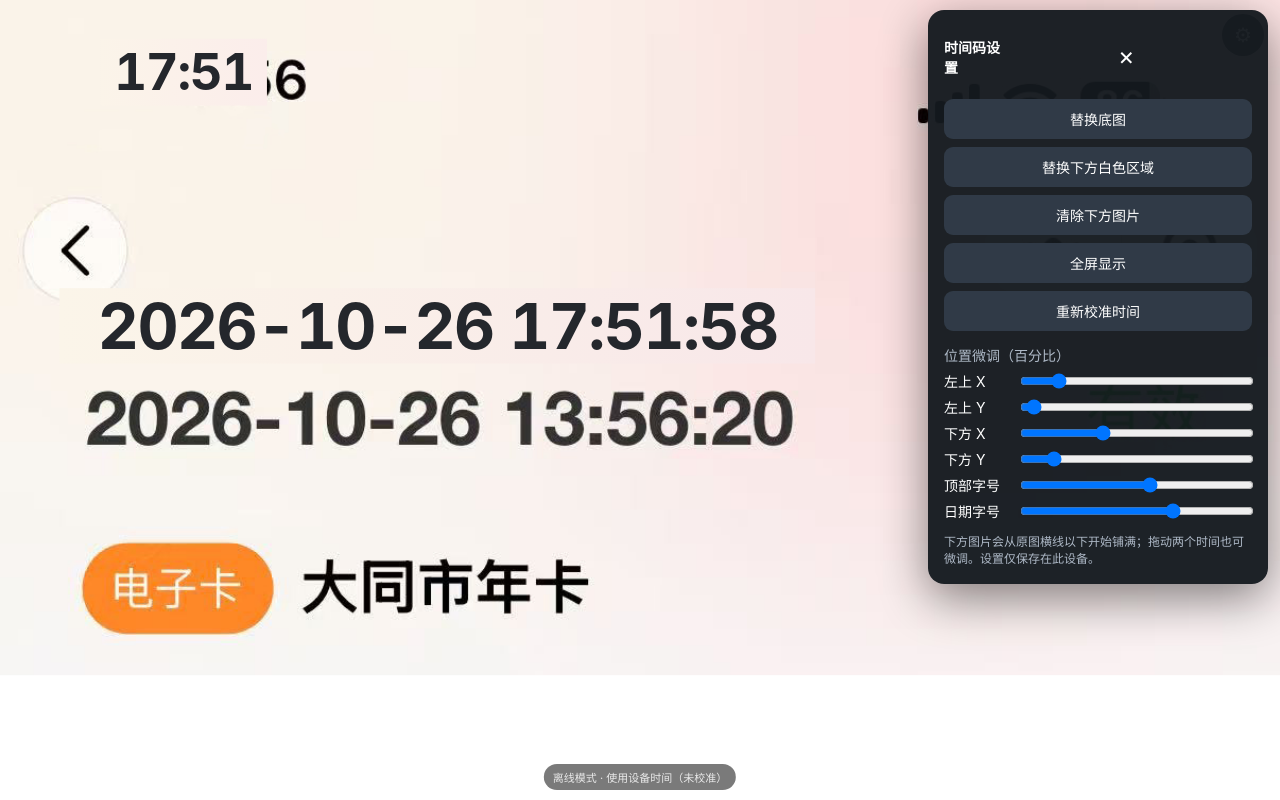
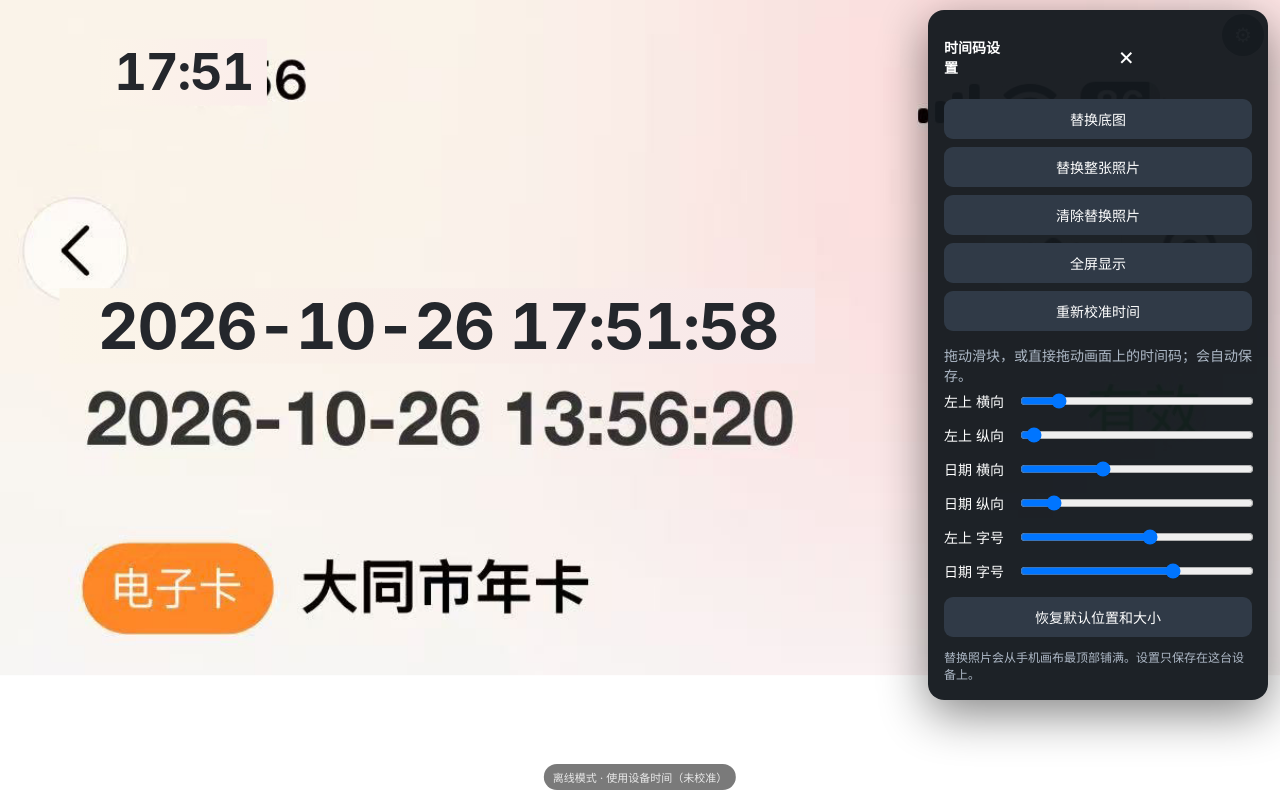
Before and after one commit to damu2026/beijing-timecode, a plain HTML site: page index.html in a window 1280 px wide. Both pictures are taken after a click on the button "打开设置". Drawn offline with Linux system fonts and the light colour scheme; no server answers.

Commit message:
Add easy controls for manual timecode adjustment

```diff
--- a/index.html
+++ b/index.html
@@ -34,20 +34,21 @@
     <section id="controls" class="controls" aria-label="时间码设置" hidden>
       <header><strong>时间码设置</strong><button id="closeControls" aria-label="关闭设置">×</button></header>
       <label class="upload-label">替换底图<input id="imageInput" type="file" accept="image/*" /></label>
-      <label class="upload-label">替换下方白色区域<input id="contentImageInput" type="file" accept="image/*" /></label>
-      <button id="clearContentImage" type="button">清除下方图片</button>
+      <label class="upload-label">替换整张照片<input id="contentImageInput" type="file" accept="image/*" /></label>
+      <button id="clearContentImage" type="button">清除替换照片</button>
       <button id="fullScreen">全屏显示</button>
       <button id="calibrate">重新校准时间</button>
       <div class="adjustments">
-        <p>位置微调（百分比）</p>
-        <label>左上 X <input id="topX" type="range" min="0" max="100" step="0.05" /></label>
-        <label>左上 Y <input id="topY" type="range" min="0" max="100" step="0.05" /></label>
-        <label>下方 X <input id="bottomX" type="range" min="0" max="100" step="0.05" /></label>
-        <label>下方 Y <input id="bottomY" type="range" min="0" max="100" step="0.05" /></label>
-        <label>顶部字号 <input id="topSize" type="range" min="20" max="70" step="1" /></label>
-        <label>日期字号 <input id="bottomSize" type="range" min="20" max="80" step="1" /></label>
+        <p>拖动滑块，或直接拖动画面上的时间码；会自动保存。</p>
+        <label><span>左上 横向</span><input id="topX" type="range" min="0" max="100" step="0.05" /><output id="topXValue"></output></label>
+        <label><span>左上 纵向</span><input id="topY" type="range" min="0" max="100" step="0.05" /><output id="topYValue"></output></label>
+        <label><span>日期 横向</span><input id="bottomX" type="range" min="0" max="100" step="0.05" /><output id="bottomXValue"></output></label>
+        <label><span>日期 纵向</span><input id="bottomY" type="range" min="0" max="100" step="0.05" /><output id="bottomYValue"></output></label>
+        <label><span>左上 字号</span><input id="topSize" type="range" min="20" max="70" step="1" /><output id="topSizeValue"></output></label>
+        <label><span>日期 字号</span><input id="bottomSize" type="range" min="20" max="80" step="1" /><output id="bottomSizeValue"></output></label>
       </div>
-      <p class="hint">下方图片会从原图横线以下开始铺满；拖动两个时间也可微调。设置仅保存在此设备。</p>
+      <button id="resetLayout" type="button">恢复默认位置和大小</button>
+      <p class="hint">替换照片会从手机画布最顶部铺满。设置只保存在这台设备上。</p>
     </section>
     <script src="app.js"></script>
   </body>
```
